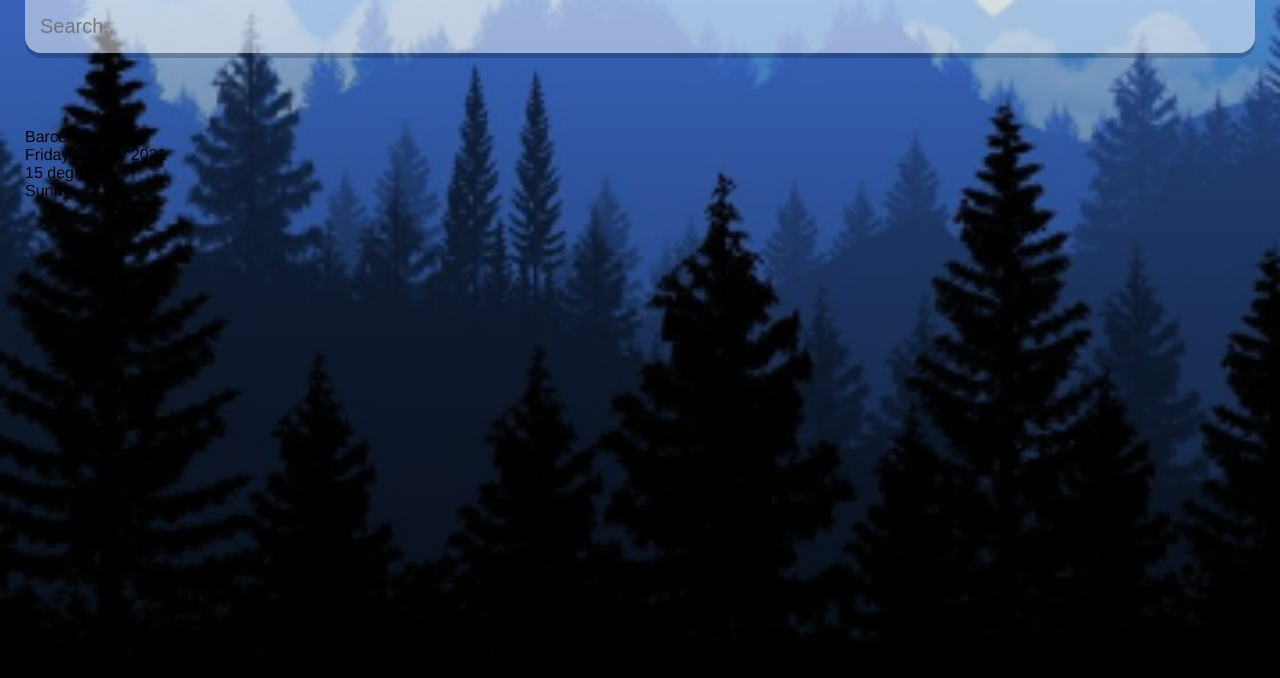
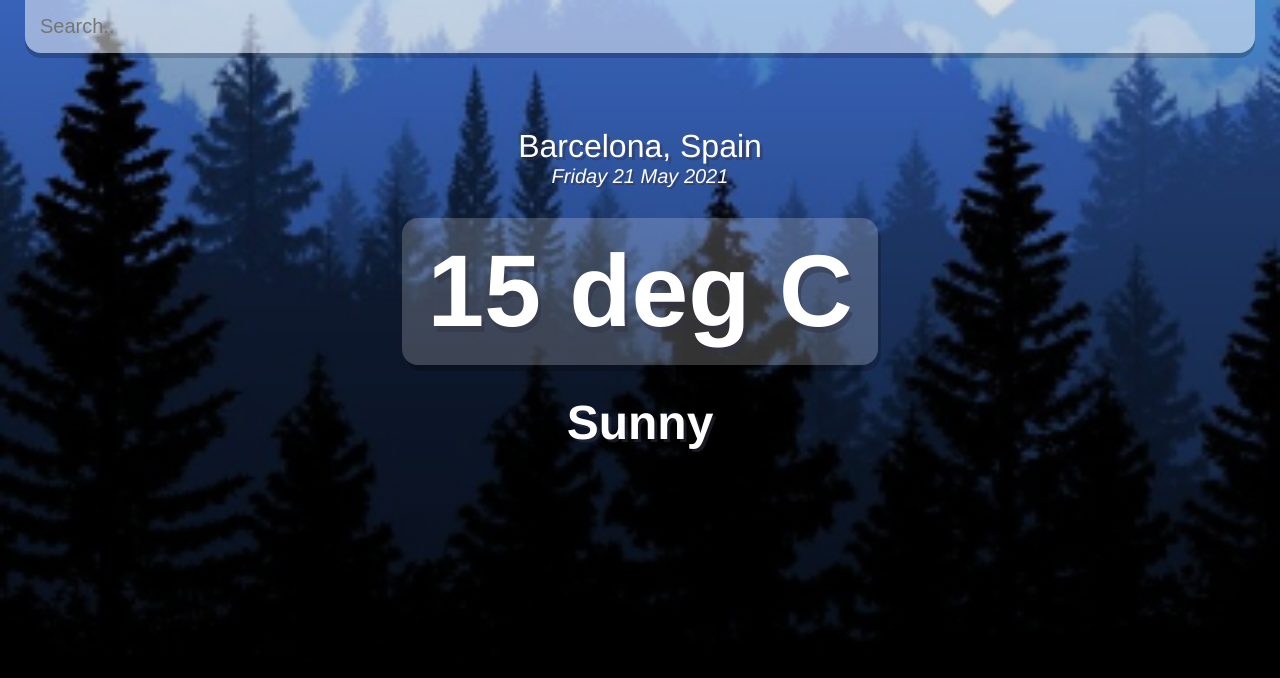
Before and after one commit to AlthafHussainK/weather-react, a React (Create React App) app: page / in a window 1280 px wide. Shown: the top 678 px of the page. Built offline with nearby package versions, Linux system fonts and the light colour scheme.

Commit message:
Update styles

```diff
--- a/src/index.css
+++ b/src/index.css
@@ -50,3 +50,46 @@
 .search-box .search-bar:focus {
   background-color: rgba(255, 255, 255, .75);
 }
+
+.location-box .location {
+  color: #fff;
+  font-size: 32px;
+  font-weight: 500;
+  text-align: center;
+  text-shadow: 3px 3px rgba(50, 50, 70, .5);
+}
+
+.location-box .date {
+  color: #fff;
+  font-size: 20px;
+  font-weight: 300;
+  font-style: italic;
+  text-align: center;
+  text-shadow: 2px 2px rgba(50, 50, 70, .5);
+}
+
+.weather-box {
+  text-align: center;
+}
+
+.weather-box .temp {
+  position: relative;
+  display: inline-block;
+  margin: 30px auto;
+  background-color: rgba(255, 255, 255, .2);
+  border-radius: 16px;
+  padding: 15px 25px;
+  color: #fff;
+  font-size: 102px;
+  font-weight: 900;
+  text-shadow: 3px 6px rgba(50, 50, 70, .5);
+  text-align: center;
+  box-shadow: 3px 6px rgba(0,0,0,.2);
+}
+
+.weather-box .weather {
+  color: #fff;
+  font-size: 48px;
+  font-weight: 700;
+  text-shadow: 3px 3px rgba(50, 50, 70, .5);
+}
```
